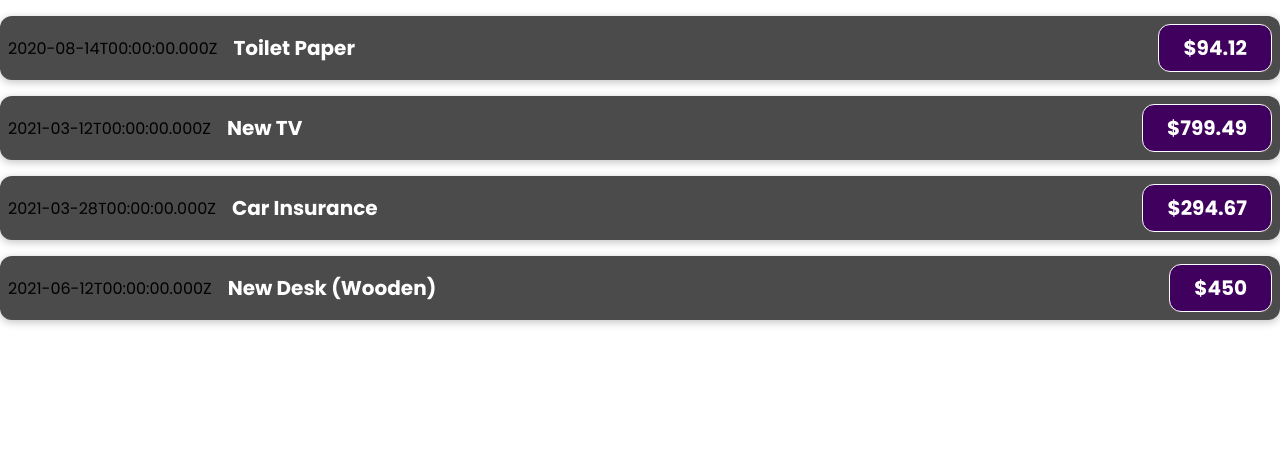
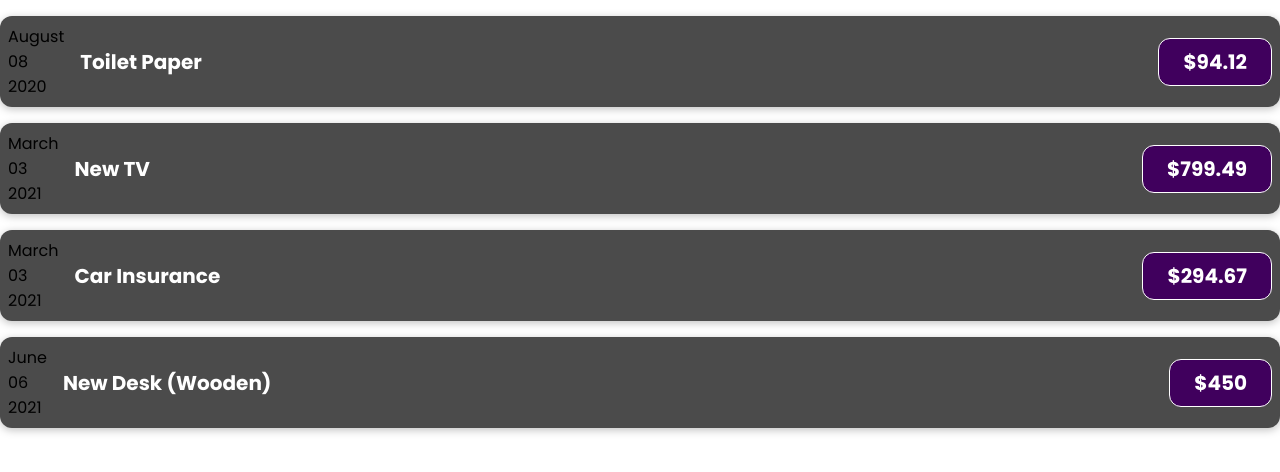
Before and after one commit to CemEkiz/expense-tracker, a React (Vite) app: page / in a window 1280 px wide. Shown: the top 472 px of the page. Built offline with nearby package versions, Linux system fonts and the light colour scheme.

Commit message:
37: adding 'normal' javascript logic to components

```diff
--- a/src/components/ExpenseItem.jsx
+++ b/src/components/ExpenseItem.jsx
@@ -1,9 +1,17 @@
 import './ExpenseItem.css';
 
 const ExpenseItem = props => {
+  const month = props.date.toLocaleString('en-US', { month: 'long' });
+  const day = props.date.toLocaleString('en-US', { month: '2-digit' });
+  const year = props.date.toLocaleString('en-US', { year: 'numeric' });
+
   return (
     <div className='expense-item'>
-      <div>{props.date.toISOString()}</div>
+      <div>
+        <div>{month}</div>
+        <div>{day}</div>
+        <div>{year}</div>
+      </div>
       <div className='expense-item__description'>
         <h2>{props.title}</h2>
         <div className='expense-item__price'>${props.amount}</div>
```
